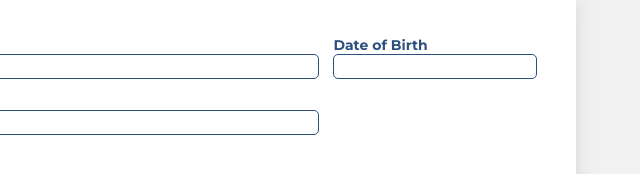
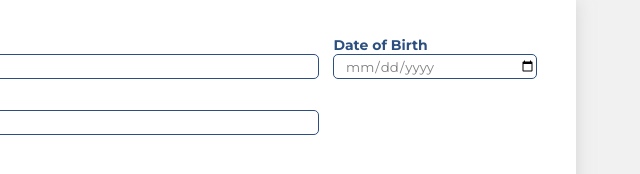
Before and after one commit to elinbostrom/marsOne, a plain HTML site: page join.html in a window 1280 px wide. Shown: the part 1117-1291 px from the top of the page, 640-1280 px from the left. Drawn offline with Linux system fonts and the light colour scheme.

Commit message:
done again

```diff
--- a/join.html
+++ b/join.html
@@ -69,7 +69,7 @@
 
         <label class="inputform__dateofbirth inputform__dateofbirth--small" for="dateofbirth">
           Date of Birth
-          <input type="text" id="dateofbirth">
+          <input type="date" id="dateofbirth">
         </label>
 
         <label class="inputform__professional" for="professional">
```
